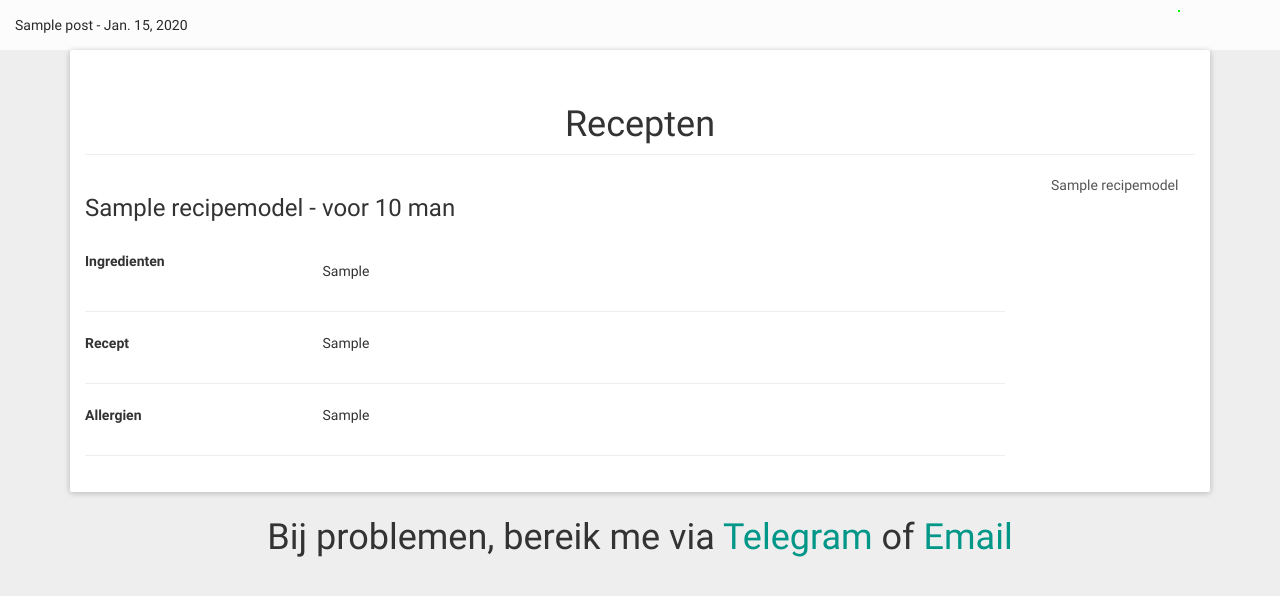
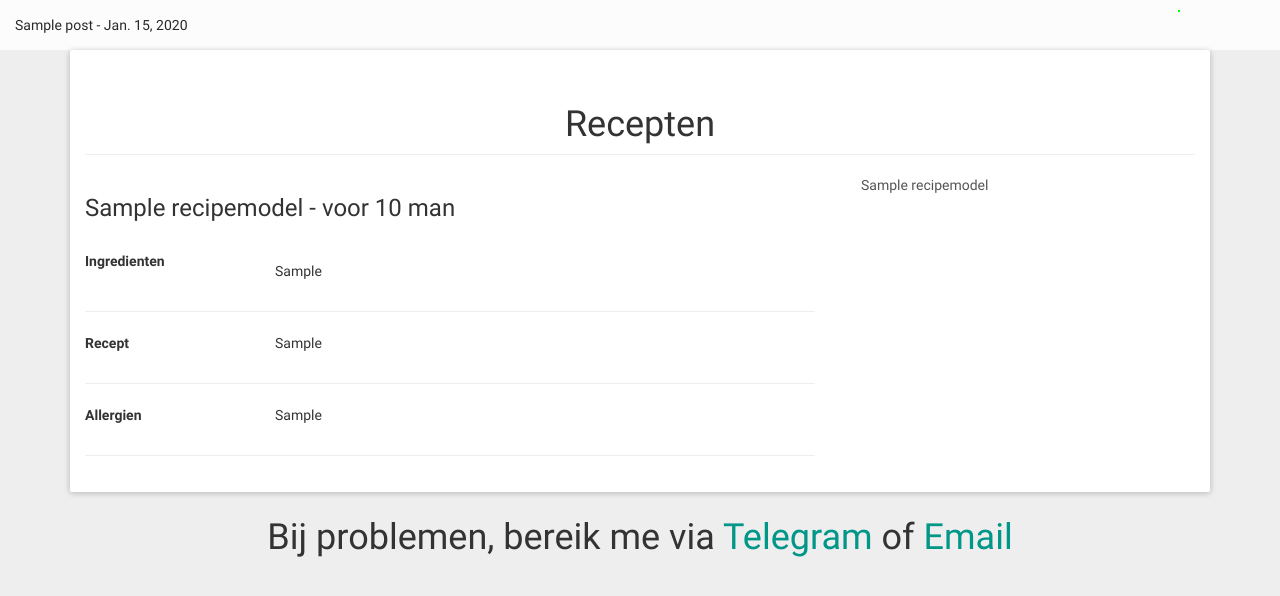
Before and after one commit to esrg-knights/Socrates, a Django app: page /dining/recipes/ in a window 1280 px wide. Shown: the part 60-656 px from the top of the page. Run offline with Django 3.2, Linux system fonts and the light colour scheme; a user stored in the database is signed in; tables that the repository leaves empty hold one stand-in row (values such as "Sample post"); some libraries are stand-ins or nearby versions.

Commit message:
Upgraded column sizes and prepared recipes for release

```diff
--- a/assets/templates/base.html
+++ b/assets/templates/base.html
@@ -60,9 +60,7 @@
         <div class="collapse navbar-collapse" id="navbar">
             <ul class="nav navbar-nav">
                 <li><a href="{% url 'dining:index' %}">Eetlijst</a></li>
-                {% if user.is_superuser %}
-                    <li><a href="{% url 'dining:recipes' %}">Recepten</a></li>
-                {% endif %}
+                <li><a href="{% url 'dining:recipes' %}">Recepten</a></li>
                 <li><a href="{% url 'achievements:index' %}">Achievements</a></li>
                 <li><a href="{% url 'news:index' %}">Nieuws</a></li>
             </ul>
--- a/assets/templates/dining/recipes.html
+++ b/assets/templates/dining/recipes.html
@@ -6,10 +6,11 @@
             <h1 class="page-header text-center">Recepten</h1>
 
             <div class="row">
-                <div class="col-lg-10 col-md-8 col-sm-12">
+                <div class="col-md-8 col-sm-12">
                     {% for recipe in recipes %}
                         <div id="{{ recipe.id }}">
-                            <h3 style="padding-bottom: 20px">{{ recipe.name }} - voor {{ recipe.amount_of_people }} man</h3>
+                            <h3 style="padding-bottom: 20px">{{ recipe.name }} - voor {{ recipe.amount_of_people }}
+                                man</h3>
 
                             <div class="row">
                                 <div class="col-md-3"><p><b>Ingredienten</b></p></div>
@@ -42,7 +43,7 @@
                         </div>
                     {% endfor %}
                 </div>
-                <div class="col-lg-2 col-md-4 hidden-sm hidden-xs">
+                <div class="col-md-4 hidden-sm hidden-xs">
                     <div class="list-group" data-spy="affix">
                         {% for recipe in recipes %}
                             <a href="#{{ recipe.id }}" class="list-group-item">{{ recipe.name }}</a>
```
